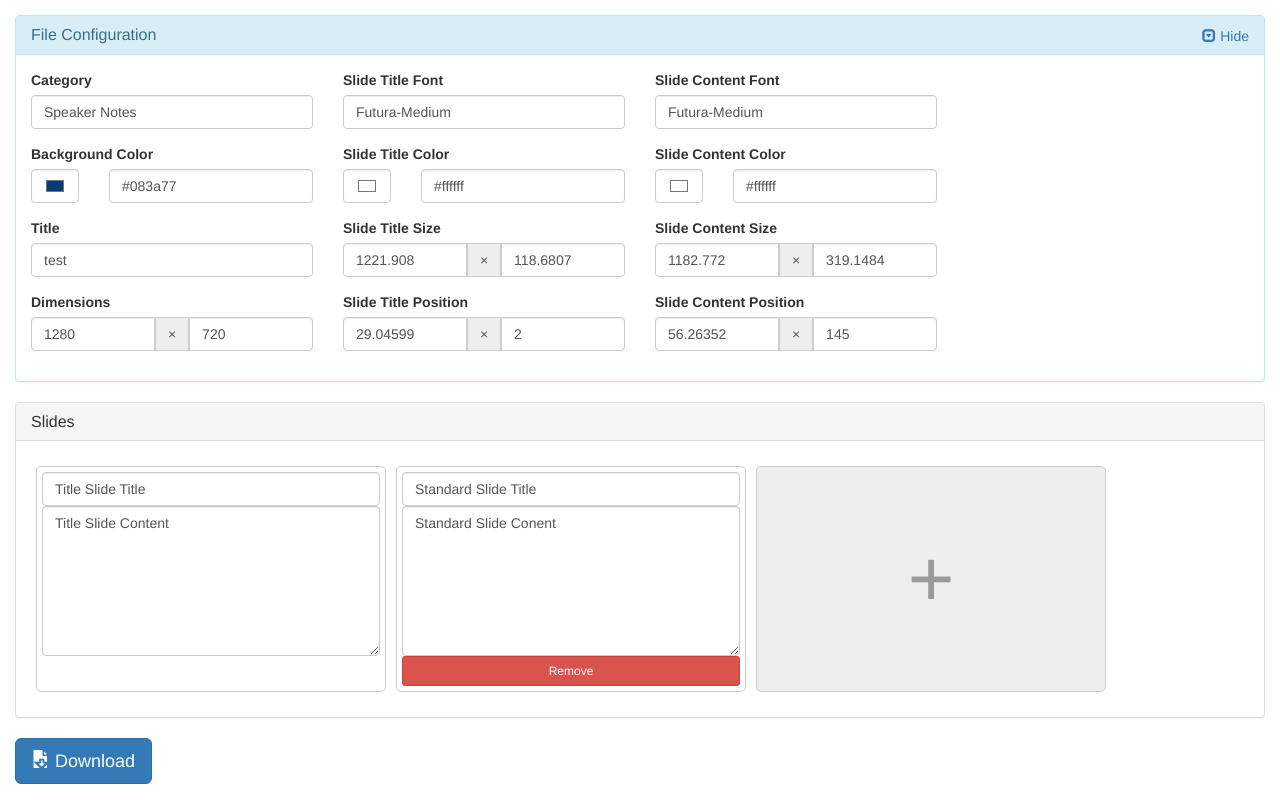
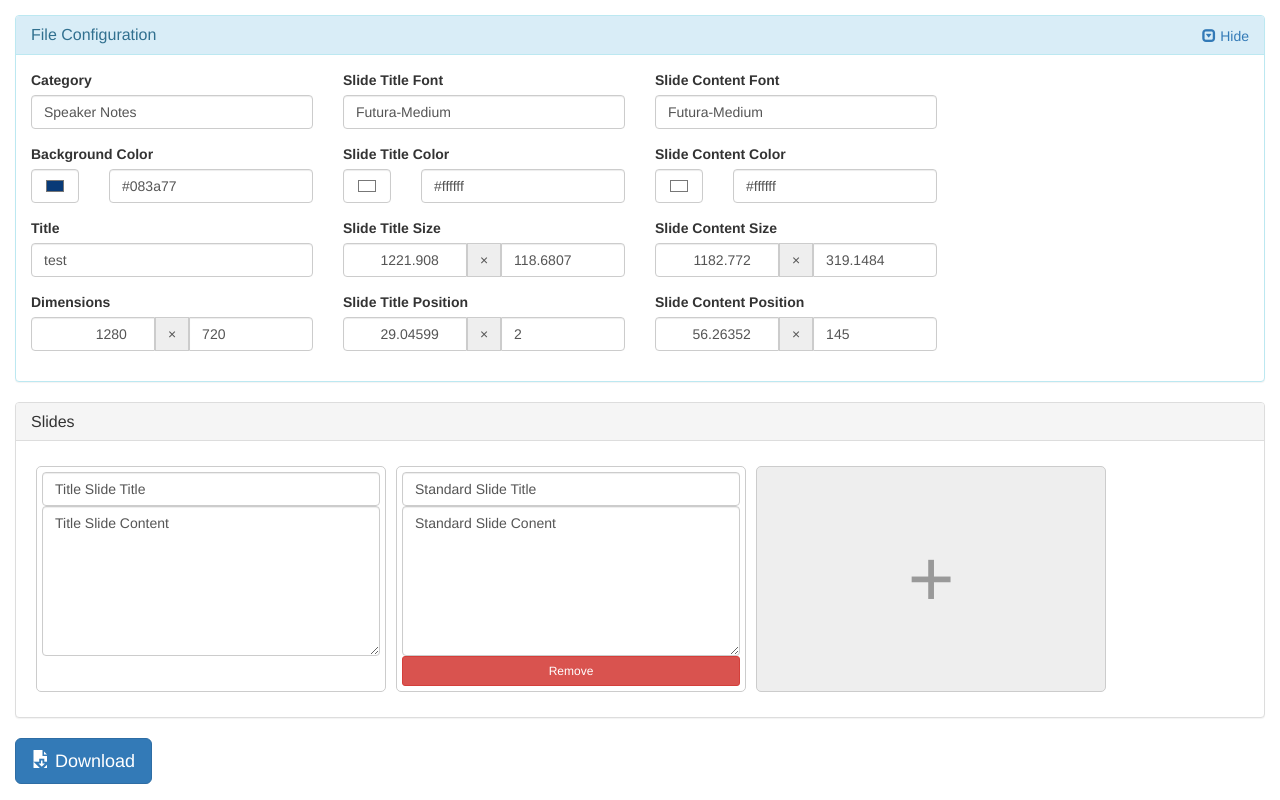
Before and after one commit to ChrisMBarr/txt-to-pro-presenter, a website: page index.htm in a window 1280 px wide. Drawn offline with nearby package versions, Linux system fonts and the light colour scheme.

Commit message:
Better number inputs

```diff
--- a/app/widgets/document-configuration.tmpl.html
+++ b/app/widgets/document-configuration.tmpl.html
@@ -14,9 +14,9 @@
         <div class="form-group">
             <label for="config-dimensions-w">Dimensions</label>
             <div class="input-group">
-                <input type="text" id="config-dimensions-w" placeholder="width" class="form-control" ng-model="config.width">
+                <input type="number" id="config-dimensions-w" min="1" placeholder="width" class="form-control text-right" ng-model="config.width">
                 <span class="input-group-addon">&times;</span>
-                <input type="text" id="config-dimensions-h" placeholder="height" class="form-control" ng-model="config.height">
+                <input type="number" id="config-dimensions-h" min="1" placeholder="height" class="form-control" ng-model="config.height">
             </div>
         </div>
     </div>
@@ -31,17 +31,17 @@
         <div class="form-group">
             <label for="config-title-size-w">Slide Title Size</label>
             <div class="input-group">
-                <input type="text" id="config-title-size-w" placeholder="width" class="form-control" ng-model="config.displayElementConfigs.slideTitle.width">
+                <input type="number" id="config-title-size-w" min="1" placeholder="width" class="form-control text-right" ng-model="config.displayElementConfigs.slideTitle.width">
                 <span class="input-group-addon">&times;</span>
-                <input type="text" id="config-title-size-h" placeholder="height" class="form-control" ng-model="config.displayElementConfigs.slideTitle.height">
+                <input type="number" id="config-title-size-h" min="1" placeholder="height" class="form-control" ng-model="config.displayElementConfigs.slideTitle.height">
             </div>
         </div>
         <div class="form-group">
             <label for="config-title-pos-x">Slide Title Position</label>
             <div class="input-group">
-                <input type="text" id="config-title-pos-x" placeholder="X" class="form-control" ng-model="config.displayElementConfigs.slideTitle.posX">
+                <input type="number" id="config-title-pos-x" placeholder="X" class="form-control text-right" ng-model="config.displayElementConfigs.slideTitle.posX">
                 <span class="input-group-addon">&times;</span>
-                <input type="text" id="config-title-pos-y" placeholder="Y" class="form-control" ng-model="config.displayElementConfigs.slideTitle.posY">
+                <input type="number" id="config-title-pos-y" placeholder="Y" class="form-control" ng-model="config.displayElementConfigs.slideTitle.posY">
             </div>
         </div>
     </div>
@@ -56,17 +56,17 @@
         <div class="form-group">
             <label for="config-content-size-w">Slide Content Size</label>
             <div class="input-group">
-                <input type="text" id="config-content-size-w" placeholder="width" class="form-control" ng-model="config.displayElementConfigs.slideContent.width">
+                <input type="number" id="config-content-size-w" min="1" placeholder="width" class="form-control text-right" ng-model="config.displayElementConfigs.slideContent.width">
                 <span class="input-group-addon">&times;</span>
-                <input type="text" id="config-content-size-h" placeholder="height" class="form-control" ng-model="config.displayElementConfigs.slideContent.height">
+                <input type="number" id="config-content-size-h" min="1" placeholder="height" class="form-control" ng-model="config.displayElementConfigs.slideContent.height">
             </div>
         </div>
         <div class="form-group">
             <label for="config-content-pos-x">Slide Content Position</label>
             <div class="input-group">
-                <input type="text" id="config-content-pos-x" placeholder="X" class="form-control" ng-model="config.displayElementConfigs.slideContent.posX">
+                <input type="number" id="config-content-pos-x" placeholder="X" class="form-control text-right" ng-model="config.displayElementConfigs.slideContent.posX">
                 <span class="input-group-addon">&times;</span>
-                <input type="text" id="config-content-pos-y" placeholder="Y" class="form-control" ng-model="config.displayElementConfigs.slideContent.posY">
+                <input type="number" id="config-content-pos-y" placeholder="Y" class="form-control" ng-model="config.displayElementConfigs.slideContent.posY">
             </div>
         </div>
     </div>
```
